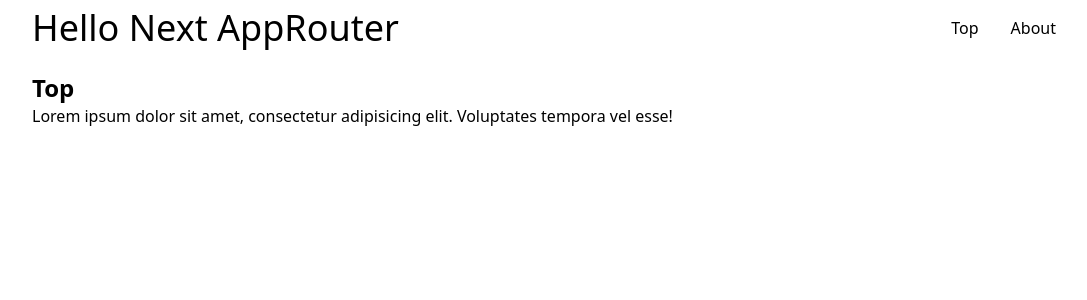
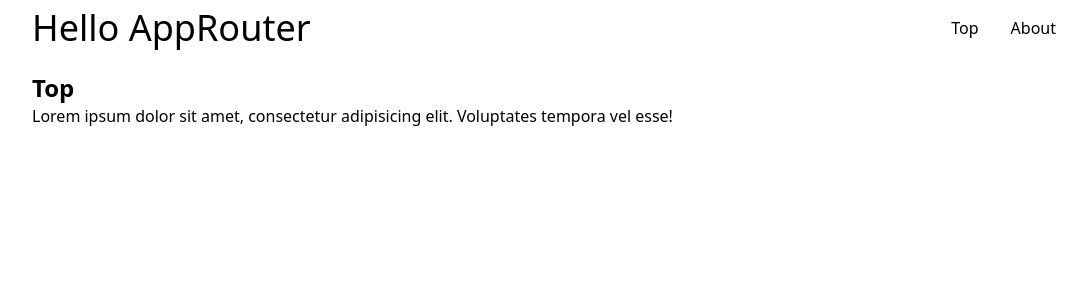
Before and after one commit to FNYukii/HelloAppRouter, a Next.js app: page / in a window 1280 px wide. Shown: the top 300 px of the page, without its empty margins (96-1183 px from the left). Built offline with nearby package versions, Linux system fonts and the light colour scheme.

Commit message:
feat: テキスト校正

```diff
--- a/src/app/layout.tsx
+++ b/src/app/layout.tsx
@@ -3,7 +3,7 @@ import './globals.css'
 import Link from 'next/link'
 
 export const metadata: Metadata = {
-	title: 'Create Next App',
+	title: "Hello AppRouter",
 	description: 'Generated by create next app',
 }
 
@@ -20,7 +20,7 @@ export default function RootLayout({
 
 					<div className='flex justify-between items-center py-2'>
 
-						<Link href="/" className='text-4xl font-light'>Hello Next AppRouter</Link>
+						<Link href="/" className='text-4xl font-light'>Hello AppRouter</Link>
 
 						<div className='flex gap-8'>
 							<Link href="/" className='hover:underline'>Top</Link>
```
Also changed, not shown: src/app/page.tsx (line endings or trailing spaces).
